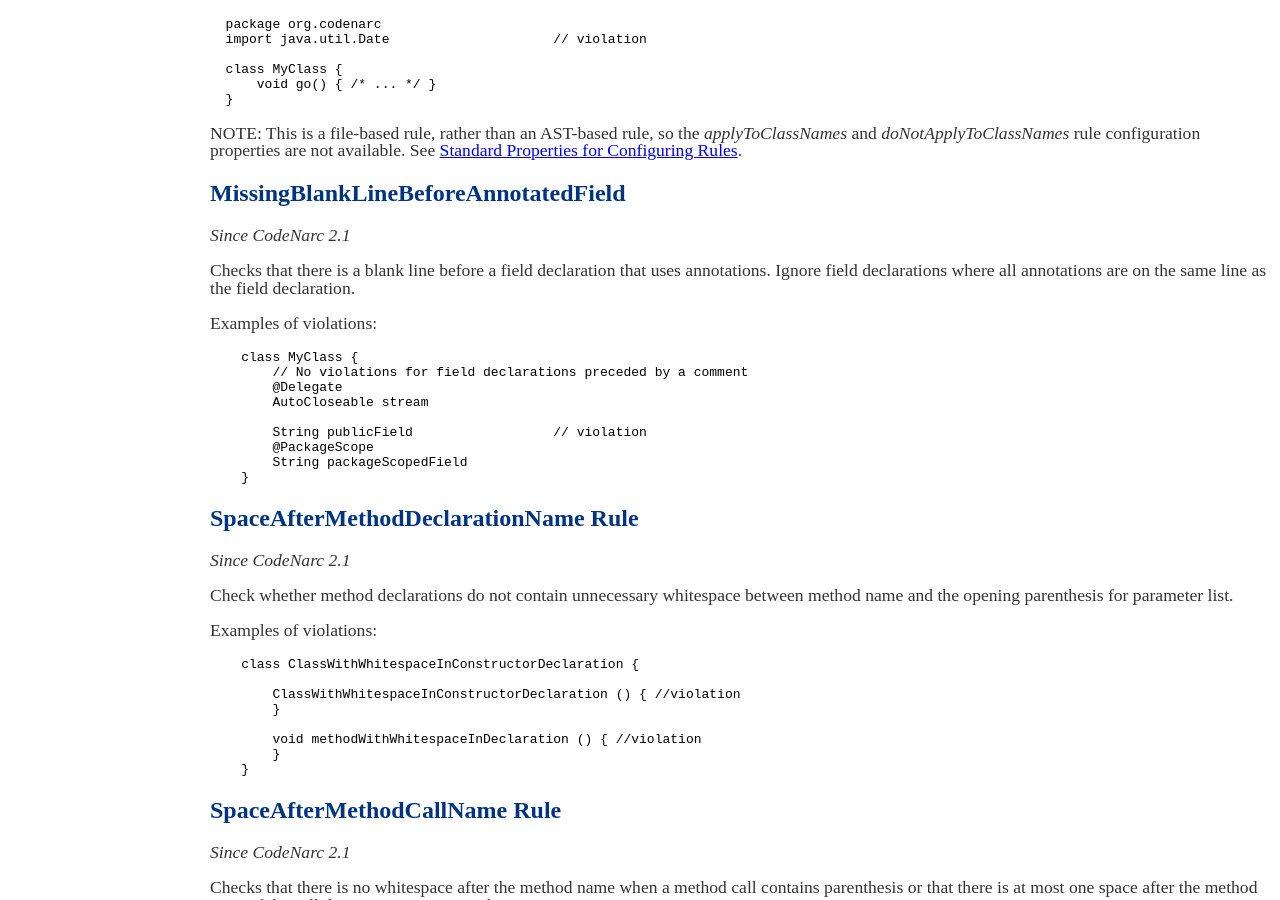
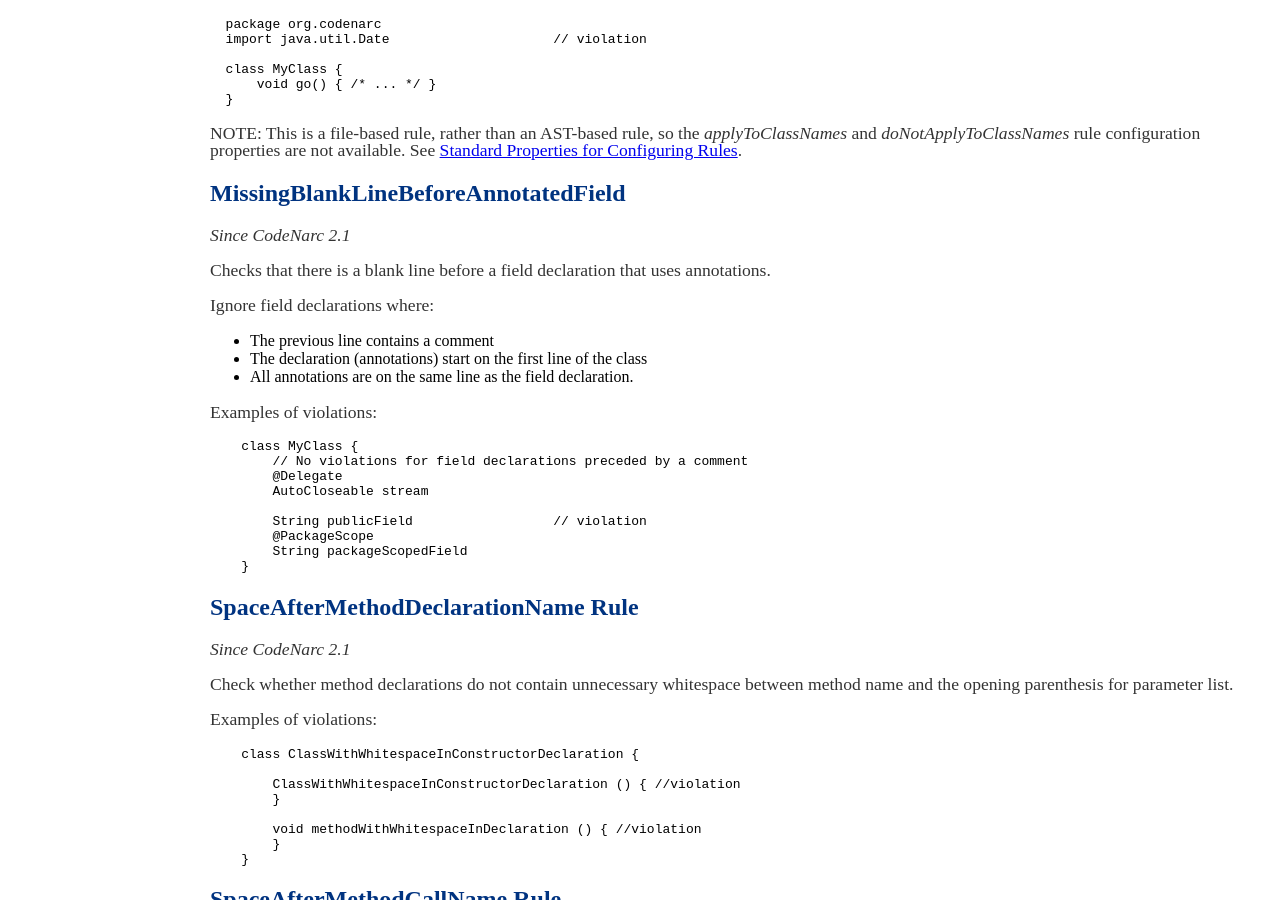
Before and after one commit to CodeNarc/CodeNarc, a Jekyll site: the page built from codenarc-rules-formatting.md, in a window 1280 px wide and 900 px high, scrolled down 7672 px. Built offline with Jekyll 4.4.1, drawn with Linux system fonts in a browser that asks for light colours.

Commit message:
#606: MissingBlankLineBeforeAnnotatedField: Ignore fields that start on the first line of the class

````diff
--- a/codenarc-rules-formatting.md
+++ b/codenarc-rules-formatting.md
@@ -507,7 +507,12 @@ NOTE: This is a file-based rule, rather than an AST-based rule, so the *applyToC
 
 *Since CodeNarc 2.1*
 
-Checks that there is a blank line before a field declaration that uses annotations. Ignore field declarations where all annotations are on the same line as the field declaration.
+Checks that there is a blank line before a field declaration that uses annotations.
+
+Ignore field declarations where:
+ - The previous line contains a comment
+ - The declaration (annotations) start on the first line of the class
+ - All annotations are on the same line as the field declaration.
 
 Examples of violations:
 ```
````
